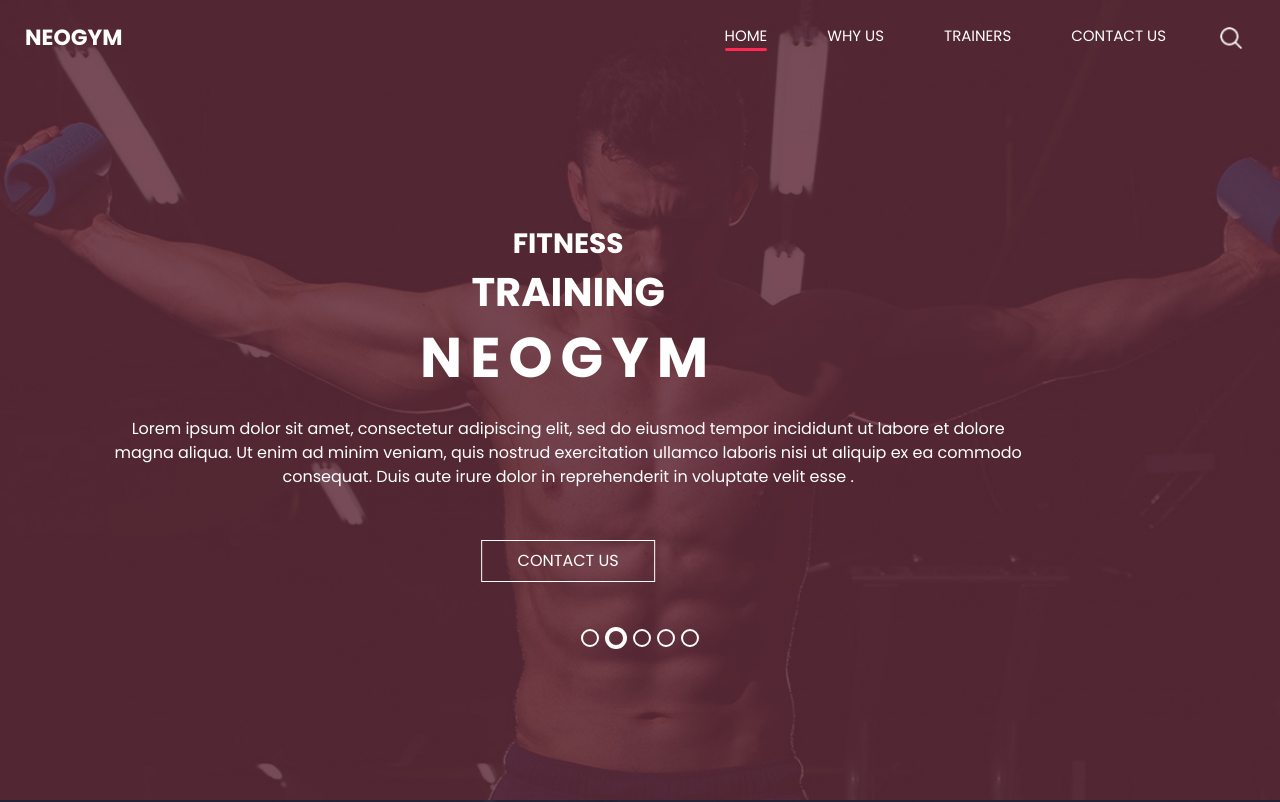
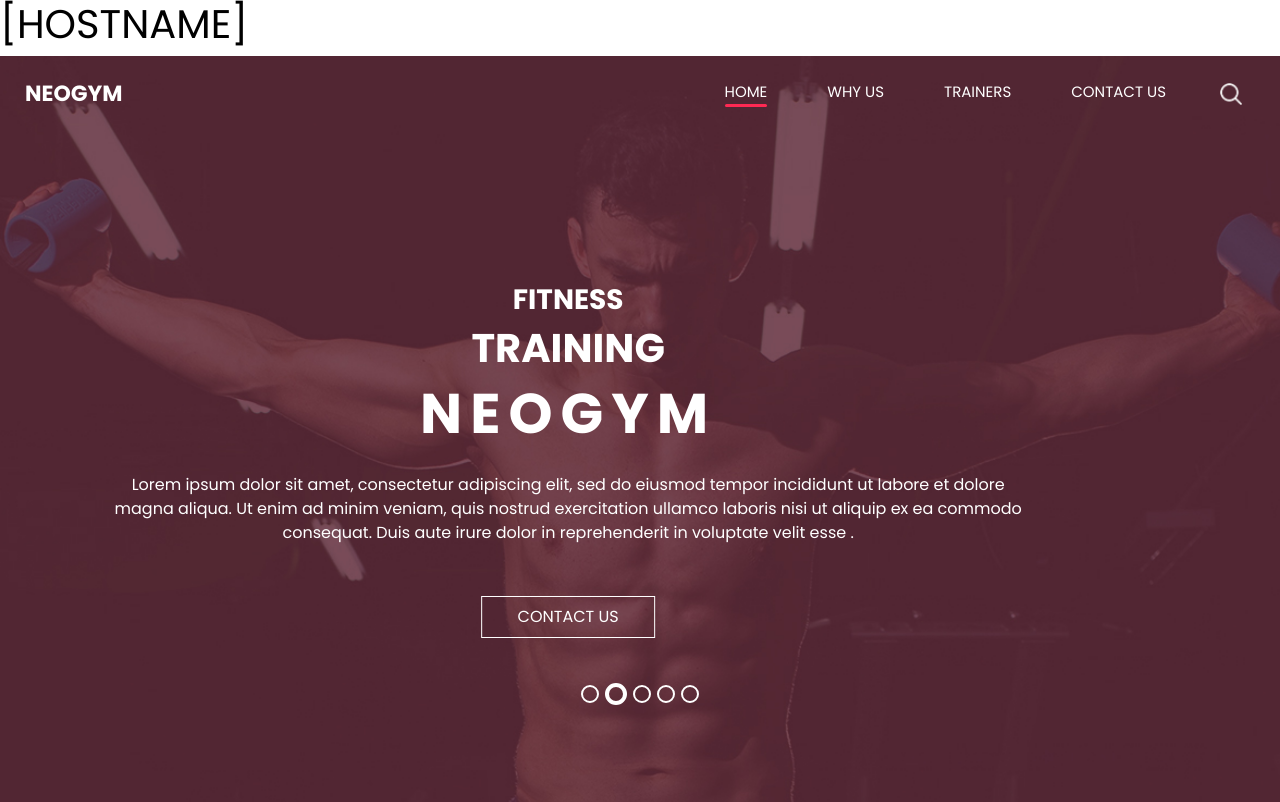
Before and after one commit to miolkrok/pag_estatica, a plain HTML site: page index.html in a window 1280 px wide. Shown: the top 802 px of the page. Drawn offline with nearby package versions, Linux system fonts and the light colour scheme.

Commit message:
Update index.html

```diff
--- a/index.html
+++ b/index.html
@@ -29,6 +29,7 @@
 </head>
 
 <body>
+  <h1>[HOSTNAME]</h1>
   <div class="hero_area">
     <!-- header section strats -->
     <header class="header_section">
```
